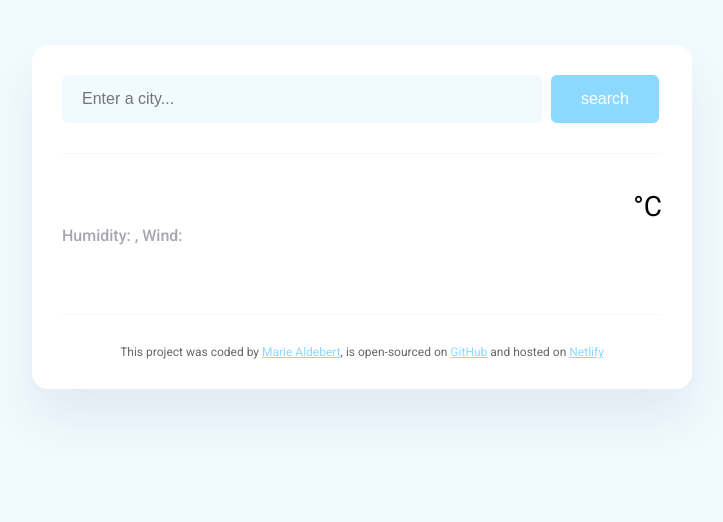
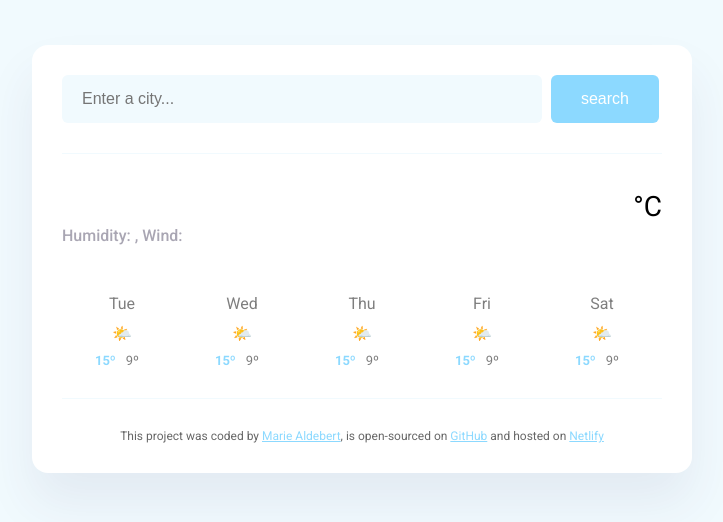
Before and after one commit to maldebert/My-Weather-App, a plain HTML site: page index.html in a window 1280 px wide. Shown: the whole page, without its empty margins (278-1001 px from the left). Drawn offline with nearby package versions, Linux system fonts and the light colour scheme; no server answers.

Commit message:
css update

```diff
--- a/index.js
+++ b/index.js
@@ -64,17 +64,20 @@ function displayForecast() {
     forecastHtml =
       forecastHtml +
       `
-<div class="weather-forecast-day">
-<div class="weather-forecast-date">${day}</div>
-<div class="weather-forecast-icon">🌧️</div>
-<div class="weather-forecast-temperature">
-<span class="weather-forecast-temperature-max">18° </span><span class="weather-forecast-temperature-min">12°</span>
-</div>
-</div>`;
+      <div class="weather-forecast-day">
+        <div class="weather-forecast-date">${day}</div>
+        <div class="weather-forecast-icon">🌤️</div>
+        <div class="weather-forecast-temperatures">
+          <span class="weather-forecast-temperature-max">
+            <strong>15º</strong>
+          </span><span class="weather-forecast-temperature-min">9º</div>
+        </span>
+      </div>
+    `;
   });
 
   let forecastElement = document.querySelector("#forecast");
-  forecastElement.innherHTML = forecastHtml;
+  forecastElement.innerHTML = forecastHtml;
 }
 
 let searchFormElement = document.querySelector("#search-form");
--- a/styles.css
+++ b/styles.css
@@ -89,22 +89,36 @@ main {
 }
 
 .weather-forecast {
-  margin-top: 20px;
   text-align: center;
   color: #000000;
+  display: flex;
+  justify-content: space-around;
+  margin-top: 30px;
 }
 
 .weather-forecast-date {
   font-size: 16px;
   opacity: 0.5;
+  text-align: center;
+  font-size: 16px;
+  line-height: 20px;
+  margin-bottom: 10px;
 }
 
-.weather-forecast-temperature {
+.weather-forecast-temperatures {
   font-size: 13px;
+  text-align: center;
+  margin-top: 10px;
+  display: flex;
+  justify-content: center;
 }
 
+.weather-forecast-temperature-max {
+  color: #8cd9ff;
+}
 .weather-forecast-temperature-min {
   opacity: 0.5;
+  margin: 0 10px;
 }
 
 footer {
```
